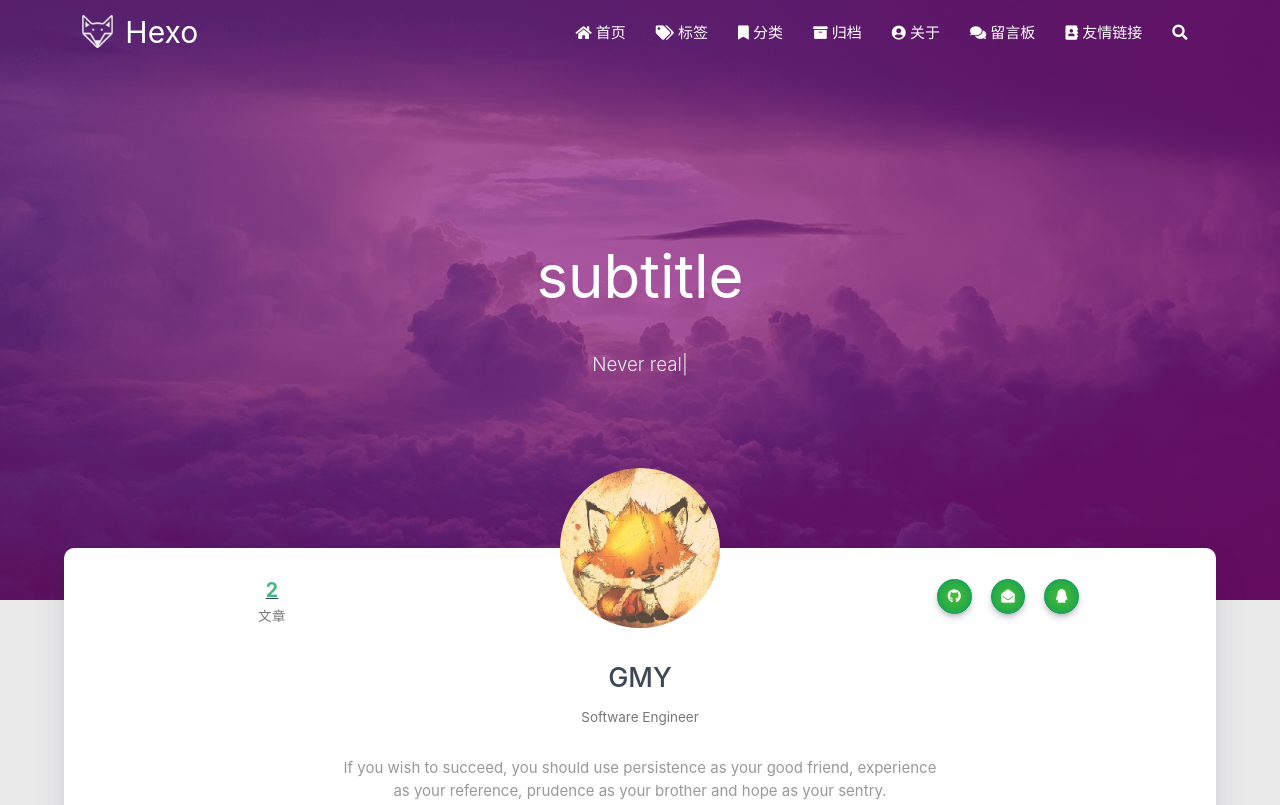
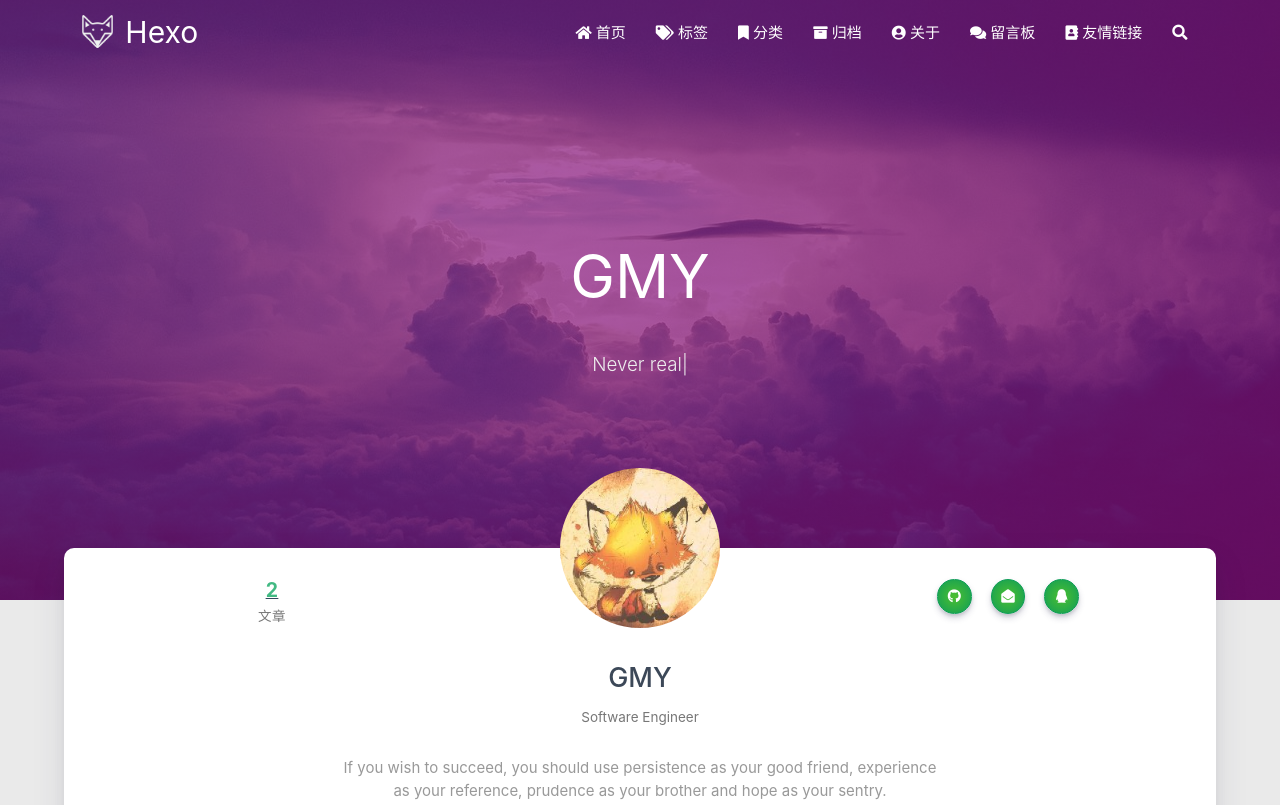
Before and after one commit to MY69/MY69.github.io, a plain HTML site: page about/index.html in a window 1280 px wide. Shown: the top 805 px of the page. Drawn offline with nearby package versions, Linux system fonts and the light colour scheme; some packages are replaced by stand-ins of ours; no server answers; a script that the page names is missing.

Commit message:
Site updated: 2020-10-02 09:27:18

```diff
--- a/about/index.html
+++ b/about/index.html
@@ -318,7 +318,7 @@
         <div class="brand">
             <div class="title center-align">
 
-                    subtitle
+                GMY
 
             </div>
 
```
Also changed, not shown: archives/2020/10/index.html (+1 -1 lines), archives/2020/index.html (+1 -1 lines), archives/index.html (+1 -1 lines), categories/index.html (+1 -1 lines), contact/index.html (+1 -1 lines), friends/index.html (+1 -1 lines), index.html (+1 -1 lines), tags/index.html (+1 -1 lines).
